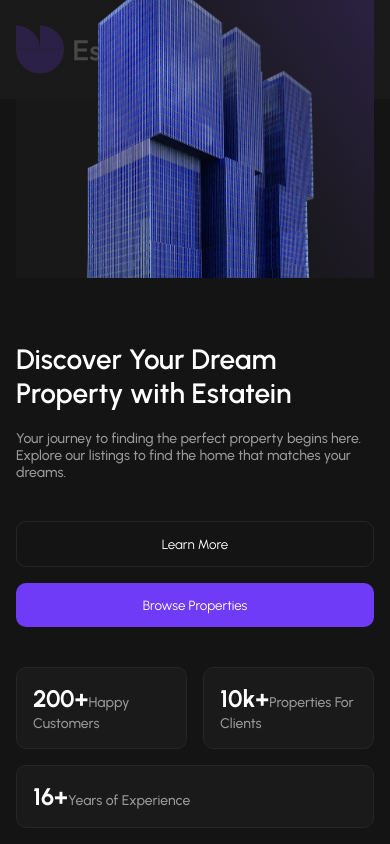
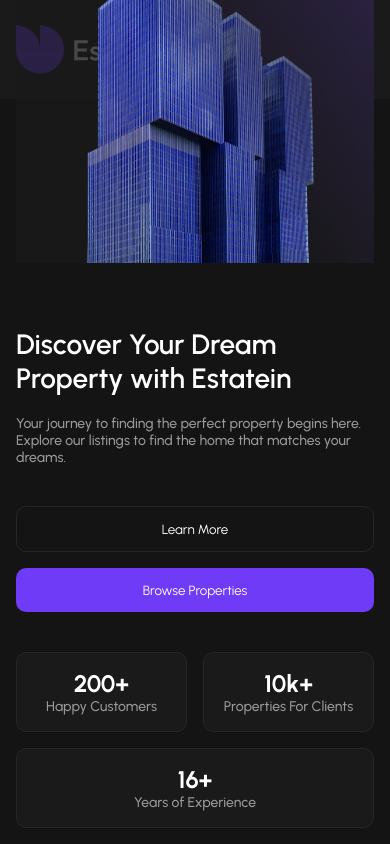
Before and after one commit to maya-farha/Real-Estate-Business-Website, a React (Vite) app: page / in a window 390 px wide. Shown: the top 844 px of the page. Built offline with nearby package versions, Linux system fonts and the light colour scheme.

Commit message:
TextContainer

```diff
--- a/src/components/TextContainer/TextContainer.css
+++ b/src/components/TextContainer/TextContainer.css
@@ -12,6 +12,9 @@
   background-color: #1a1a1a;
   border: 1px solid #262626;
   border-radius: 10px;
+  b {
+    display: block;
+  }
 }
 
 /* medium screen */
@@ -35,6 +38,7 @@
     padding: 16px;
     b,
     span {
+      display: block;
       text-align: center;
     }
   }
```
